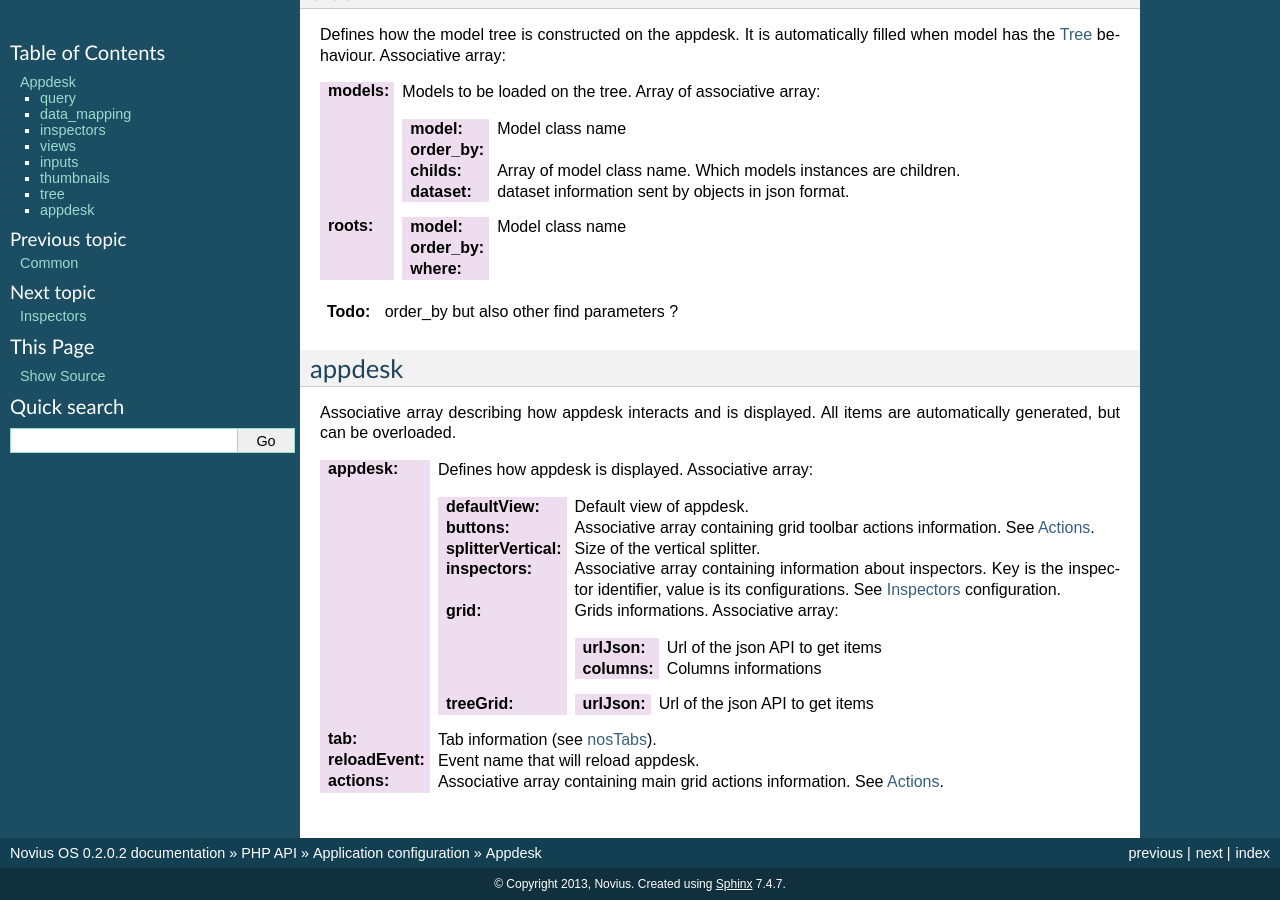
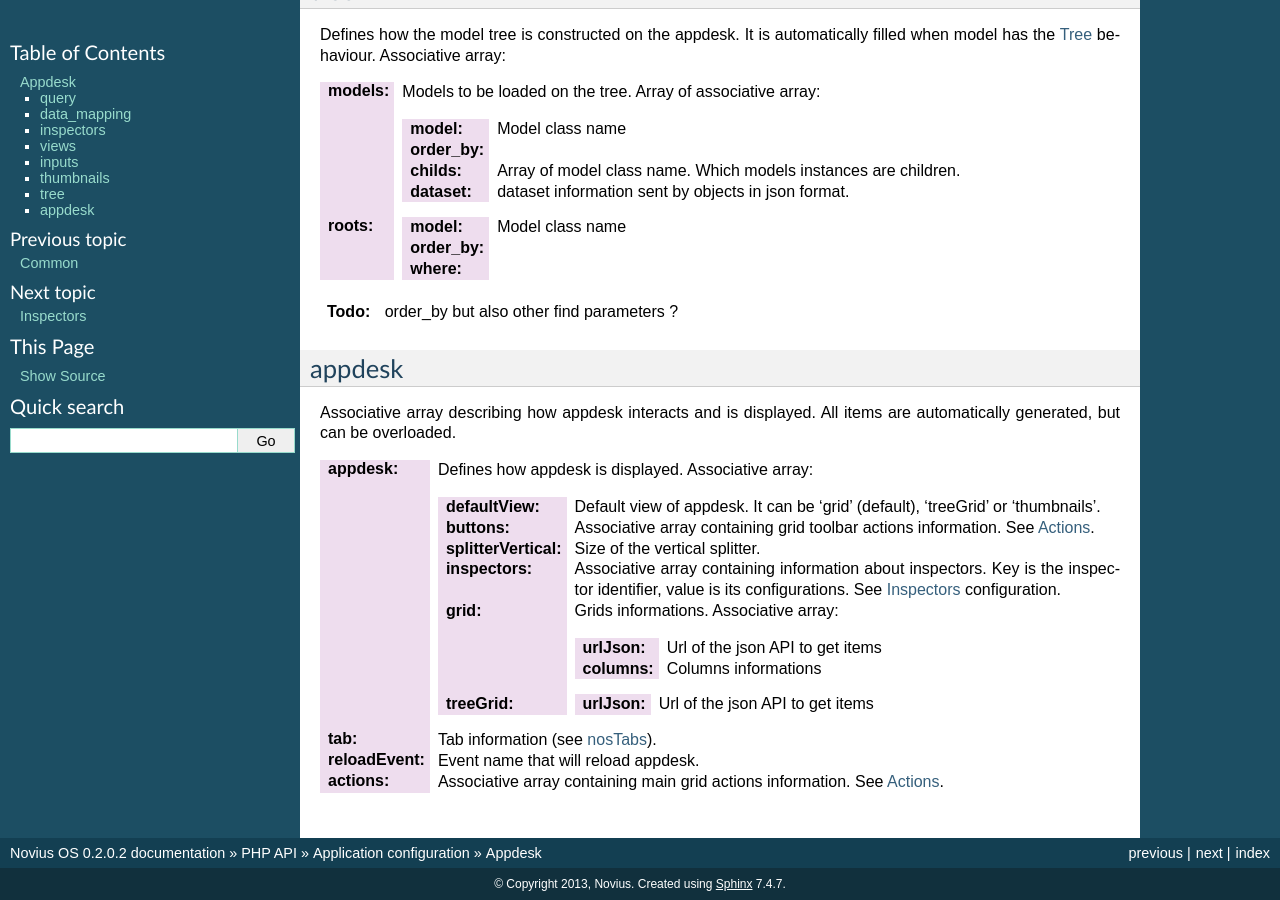
Before and after one commit to vrcAlbert/documentation-api, a Sphinx documentation site: the page built from source/php/configuration/application/appdesk.rst, in a window 1280 px wide and 900 px high, scrolled down 2296 px. Built offline with Sphinx 7.4.7, drawn with Linux system fonts in a browser that asks for light colours; cross-references to code outside the pages are shown as plain code.

Commit message:
List the different defaultView for the appDesk

```diff
--- a/source/php/configuration/application/appdesk.rst
+++ b/source/php/configuration/application/appdesk.rst
@@ -152,7 +152,7 @@ Associative array describing how appdesk interacts and is displayed. All items a
 
 :appdesk: Defines how appdesk is displayed. Associative array:
 
-    :defaultView: Default view of appdesk.
+    :defaultView: Default view of appdesk. It can be 'grid' (default), 'treeGrid' or 'thumbnails'.
     :buttons: Associative array containing grid toolbar actions information. See :ref:`php/configuration/application/common/actions`.
     :splitterVertical: Size of the vertical splitter.
     :inspectors: Associative array containing information about inspectors. Key is the inspector identifier, value is its configurations. See :doc:`inspector` configuration.
```
